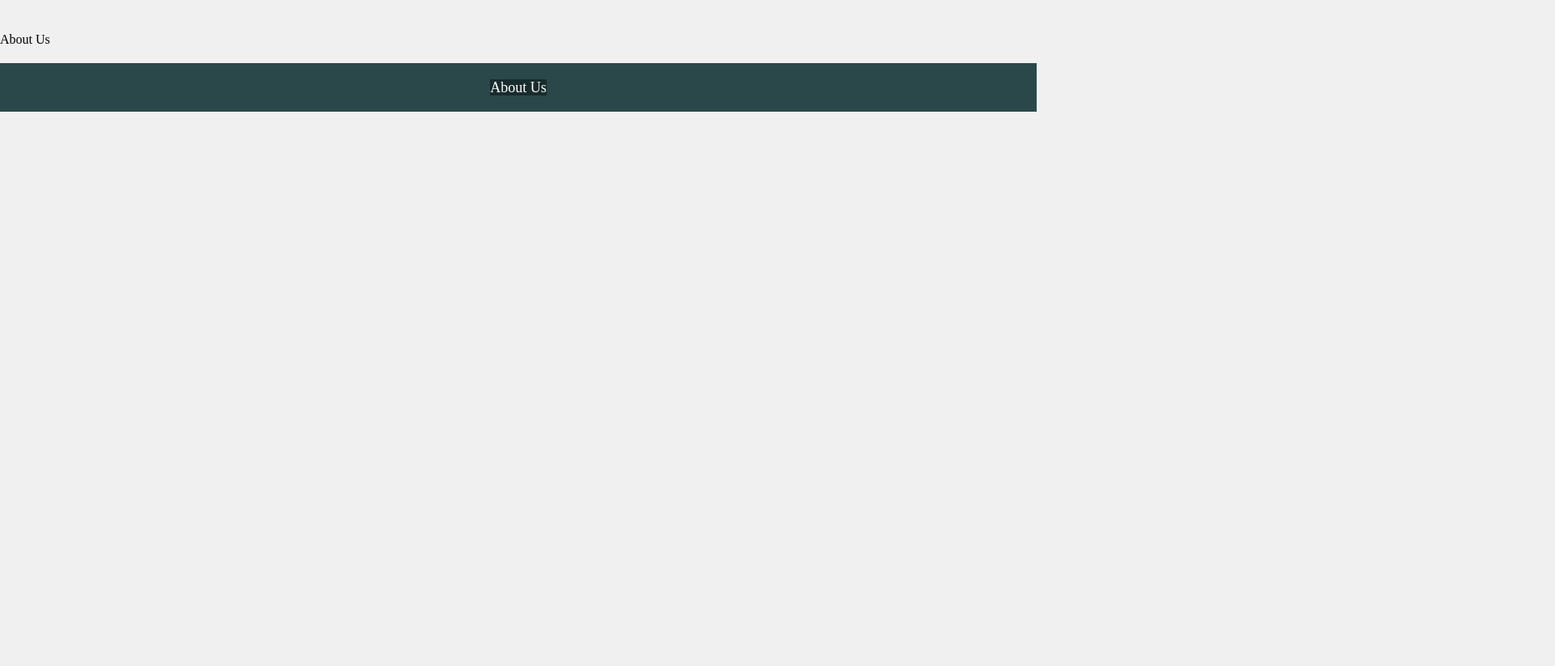
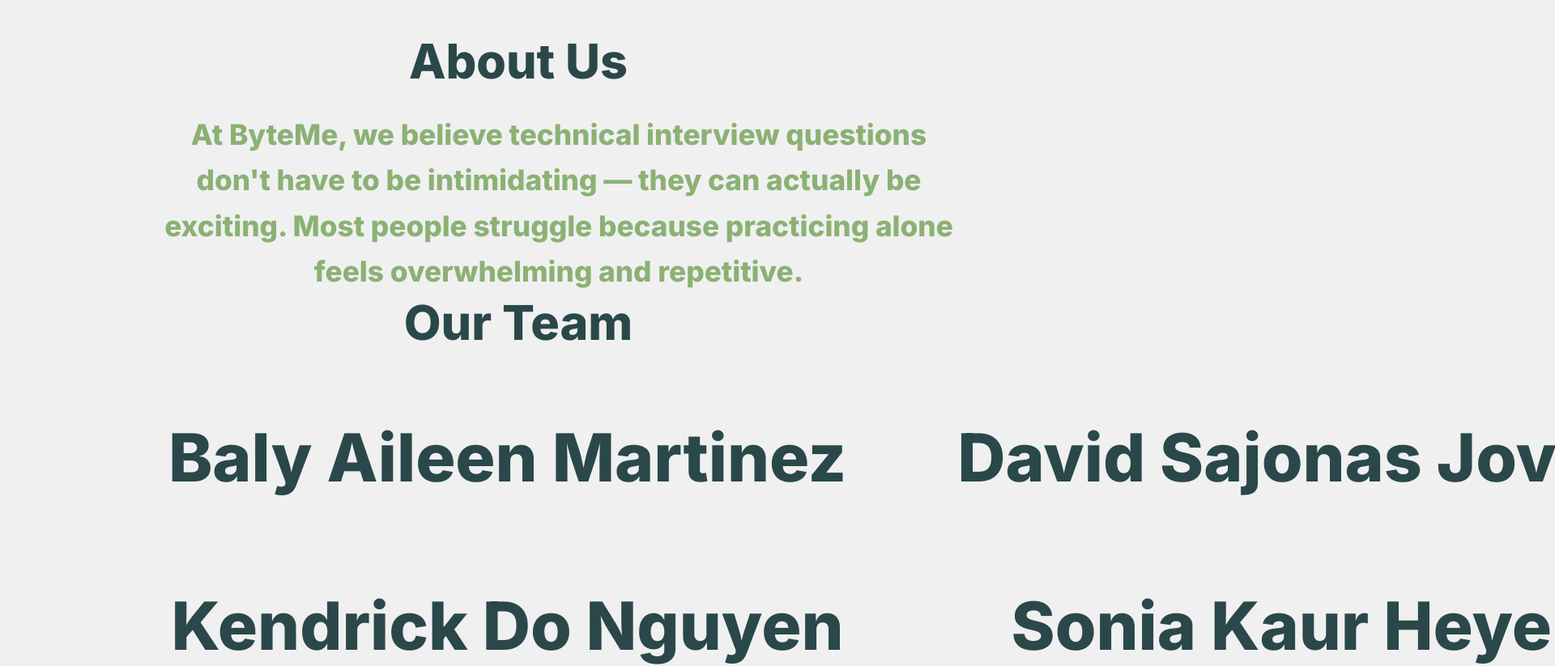
Before and after one commit to KendrickNguyen76/inf124-project, a React (Vite) app in the folder react_frontend/: page /aboutus in a window 1280 px wide. Shown: the part 160-983 px from the top of the page at 81% size, 1920 px wide, since content can reach past the window. Before the commit the page ends 800 px from the top, so only its background shows below. Built offline with nearby package versions, Linux system fonts and the light colour scheme.

Commit message:
About Us completed

```diff
--- /dev/null
+++ b/react_frontend/src/Components/Pages/AboutUs.css
@@ -0,0 +1,73 @@
+.about_page {
+  display: flex;
+  flex-direction: column;
+  align-items: center; /* center children horizontally */
+  width: 100%;
+}
+
+.about_title h1 {
+  font-size: 3.7rem;
+  text-align: center;
+  margin: 0;
+}
+
+.about_paragraph {
+  width: 100%;
+  display: flex;
+  justify-content: center;
+}
+
+.about_paragraph p {
+  max-width: 1000px;
+  width: 100%;
+  text-align: center;
+  font-size: 2.2rem;
+  line-height: 1.6;
+  color: #8BB174;
+  margin: 0;
+}
+
+.about_team h1{
+
+font-size: 3.7rem;
+text-align: center;
+margin: 0;
+
+}
+
+.profile_container_1{
+    display: flex;
+    max-width : 1000px;
+    flex-direction: row;
+    align-items: center; /* center children horizontally */
+    width: 100%;
+}
+
+.profile_container_2{
+    display: flex;
+    max-width : 1000px;
+    flex-direction: row;
+    align-items: center; /* center children horizontally */
+    width: 100%;
+}
+
+.member_1{
+    font-size: 3.7rem;
+    text-align: center;
+    margin: 0;
+}
+.member_2{
+    font-size: 3.7rem;
+    text-align: center;
+    margin: 0;
+}
+.member_3{
+    font-size: 3.7rem;
+    text-align: center;
+    margin: 0;
+}
+.member_4{
+    font-size: 3.7rem;
+    text-align: center;
+    margin: 0;
+}
--- a/react_frontend/src/Components/Pages/AboutUs.jsx
+++ b/react_frontend/src/Components/Pages/AboutUs.jsx
@@ -1,9 +1,74 @@
 import React from "react";
-
+import "./AboutUs.css";
 {/* have seperate sections for title, concept, and team description */}
 
+{/* Title about us concept*/}
+const AboutTitle = () => (
+  <div className = "about_title">
+    <h1> About Us </h1>
+  </div>
+)
+
+{/* have the paragraph of about us here*/}
+const AboutParagraph = () => (
+  <div className="about_paragraph">
+    <p>
+      At ByteMe, we believe technical interview questions don't have to be
+      intimidating — they can actually be exciting. Most people struggle because
+      practicing alone feels overwhelming and repetitive.
+    </p>
+  </div>
+);
+
+const AboutTeam = () => (
+  <div className = "about_team">
+    <h1> Our Team </h1>
+  </div>
+)
+
+const Member1 = () => (
+  <div className = "member_1">
+    <h1> Baly Aileen Martinez</h1>
+  </div>
+)
+
+const Member2 = () => (
+  <div className = "member_2">
+    <h1> David Sajonas Joves</h1>
+  </div>
+)
+
+const Member3 = () => (
+  <div className = "member_3">
+    <h1> Kendrick Do Nguyen</h1>
+  </div>
+)
+
+const Member4 = () => (
+  <div className = "member_4">
+    <h1>Sonia Kaur Heyer</h1>
+  </div>
+)
+
+
+{/* description of our concept and mission*/}
+
 const AboutUs = () => {
-  return <div>About Us</div>;
+  return (
+    <div className = "about_page">
+      <AboutTitle/>
+      <AboutParagraph/>
+      <AboutTeam/>
+      <div className = "profile_container_1">
+        <Member1/>
+        <Member2/>
+      </div>
+      <div className = "profile_container_2">
+        <Member3/>
+        <Member4/>
+      </div>
+    </div>
+  )
 };
 
 export default AboutUs;
--- a/react_frontend/src/Components/Pages/Dashboard.css
+++ b/react_frontend/src/Components/Pages/Dashboard.css
@@ -136,6 +136,14 @@
     margin-bottom: 0px;
   }
 
+  .practice_button:hover{
+    border-radius: 36px;
+    background-color: #182C2D;
+    color: #fff;
+    text-decoration: none;
+    padding: 4px 8px;
+  }
+
   .match_button{
     border-radius: 36px;
     border-color:#2a4849;
@@ -155,3 +163,11 @@
     padding-bottom: 0px;
     margin-bottom: 0px;
   }
+
+  .match_button:hover{
+    border-radius: 36px;
+    background-color: #182C2D;
+    color: #fff;
+    text-decoration: none;
+    padding: 4px 8px;
+  }
--- a/react_frontend/src/Components/Pages/LeaderBoard.jsx
+++ b/react_frontend/src/Components/Pages/LeaderBoard.jsx
@@ -4,7 +4,7 @@
 {/*title of global leaderboard*/}
 const LeaderGlobalTitle = () => (
   <div className = "leader_global_title">
-    <h1> ⸺⸺ LeaderBoard ⸺⸺ </h1>
+    <h1> ⸺ Global LeaderBoard ⸺ </h1>
   </div>
 );
 
```
